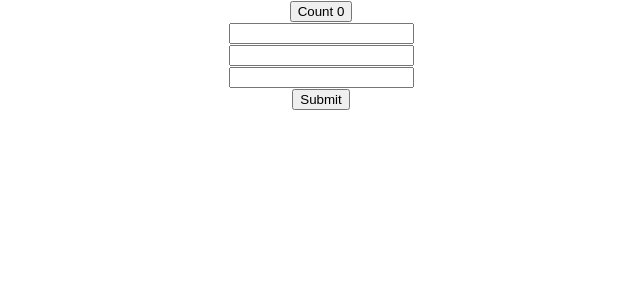
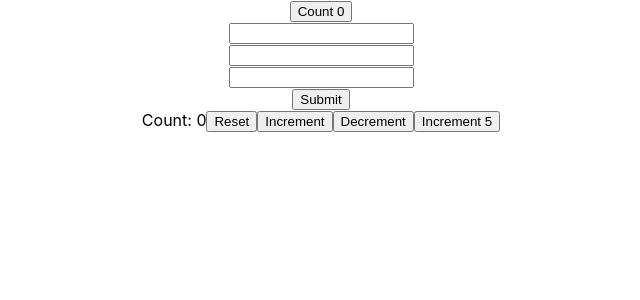
Before and after one commit to Fenyves96/React-tutorial, a React (Create React App) app: page / in a window 1280 px wide. Shown: the top 300 px of the page, without its empty margins (319-959 px from the left). Built offline with nearby package versions, Linux system fonts and the light colour scheme.

Commit message:
useState with previous state

```diff
--- a/src/App.js
+++ b/src/App.js
@@ -7,6 +7,7 @@ import { UserProvider } from './components/tutorial/UserContext';
 import PostList from './components/http/PostList';
 import PostForm from './components/http/PostForm';
 import HookCounter from './components/Hooks/HookCounter';
+import HookCounter2 from './components/Hooks/HookCounter2';
 
 
 
@@ -62,6 +63,7 @@ function App() {
       {/* <PostList /> */}
       <HookCounter></HookCounter>
       <PostForm />
+      <HookCounter2></HookCounter2>
     </div>
   );
 }
--- /dev/null
+++ b/src/components/Hooks/HookCounter2.js
@@ -0,0 +1,22 @@
+import React, { useState } from 'react'
+
+function HookCounter2() {
+    const incrementFive = () => {
+        for (let i = 0; i < 5; i++) {
+            setCount(prevCount => prevCount + 1)
+        }
+    }
+    const initialCount = 0
+    const [count, setCount] = useState(initialCount)
+    return (
+        <div>
+            Count: {count}
+            <button onClick={() => setCount(initialCount)}>Reset</button>
+            <button onClick={() => setCount(prevCount => prevCount + 1)}> Increment</button>
+            <button onClick={() => setCount(prevCount => prevCount - 1)}>Decrement</button>
+            <button onClick={incrementFive}>Increment 5</button>
+        </div >
+    )
+}
+
+export default HookCounter2
```
